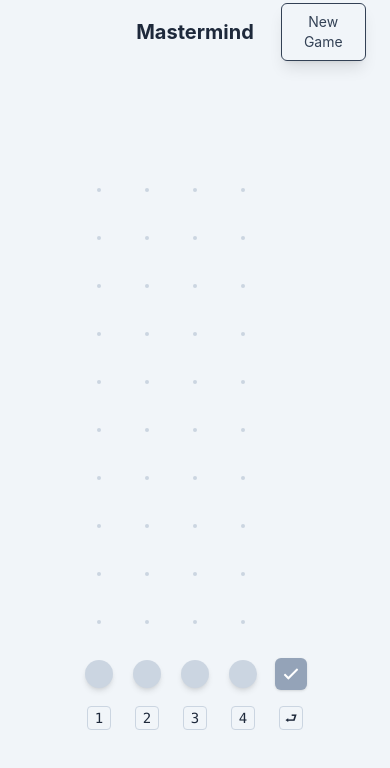
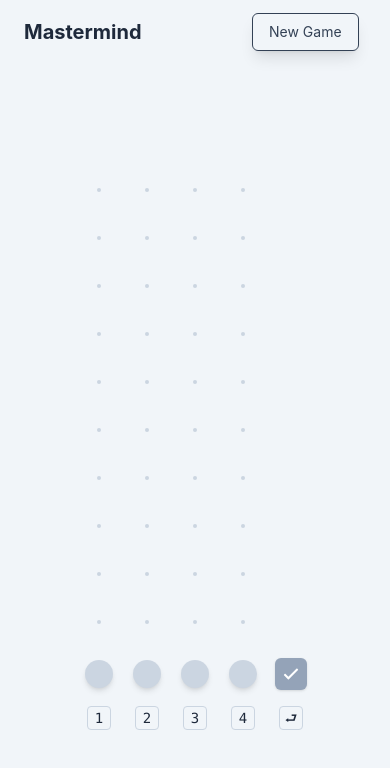
Before and after one commit to jimmysawczuk/mastermind, a Svelte app: page / in a window 390 px wide. Shown: the top 768 px of the page. Built offline with nearby package versions, Linux system fonts and the light colour scheme.

Commit message:
Style tweaks

```diff
--- a/src/App.svelte
+++ b/src/App.svelte
@@ -45,10 +45,12 @@
 
 <div class="pt-16">
   <div
-    class="fixed w-full px-6 h-16 left-0 top-0 right-0 grid grid-cols-[1fr,2fr,1fr] items-center"
+    class="fixed w-full px-6 h-16 left-0 top-0 right-0 grid grid-cols-[2fr,1fr] sm:grid-cols-[1fr,2fr,1fr] items-center"
   >
-    <div />
-    <h1 class="text-center text-xl font-bold text-slate-800 dark:text-slate-50">
+    <div class="hidden sm:block" />
+    <h1
+      class="text-left sm:text-center text-xl font-bold text-slate-800 dark:text-slate-50 transition-colors"
+    >
       Mastermind
     </h1>
     <div>
```
